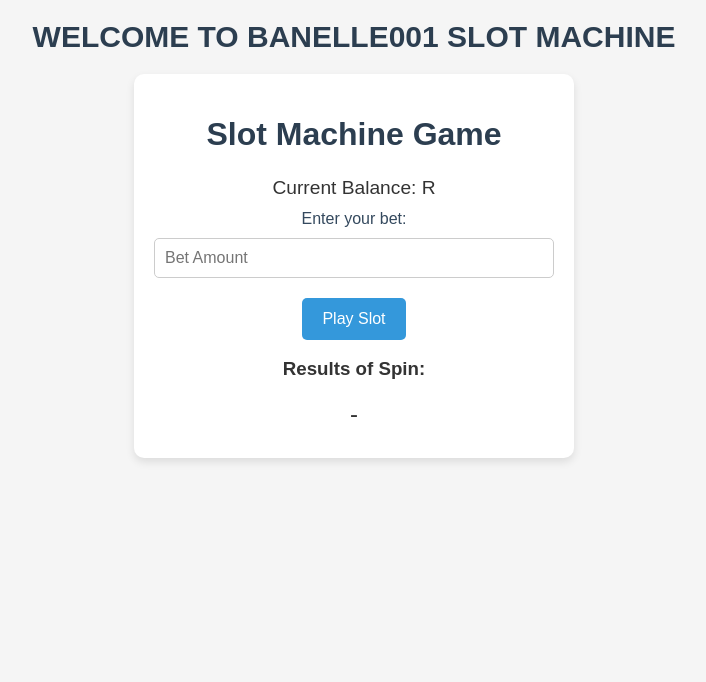
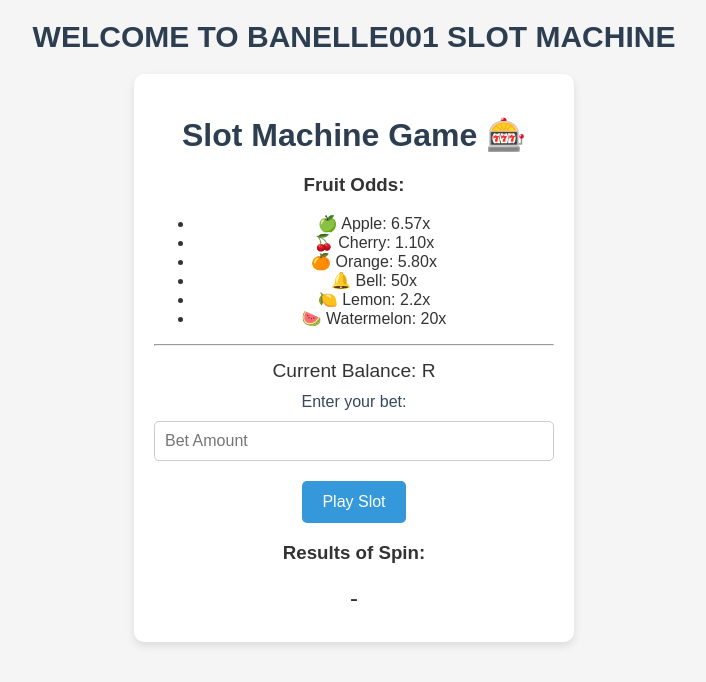
Before and after one commit to Banelle001/py_slot_game, a Flask app: page / in a window 1280 px wide. Shown: the top 682 px of the page, without its empty margins (286-992 px from the left). Run offline with Flask 3, Linux system fonts and the light colour scheme.

Commit message:
index.html

```diff
--- a/slot machine/templates/index.html
+++ b/slot machine/templates/index.html
@@ -15,8 +15,19 @@
 </head>
 <body>
     <h1 style="text-align:center; font-family: Arial, sans-serif; font-size:30px;" > WELCOME TO BANELLE001 SLOT MACHINE </h1>
-    <div class="container">
-        <h1>Slot Machine Game</h1>
+	<div class="container">
+    <h1>Slot Machine Game 🎰</h1>
+
+    <h3>Fruit Odds:</h3>
+    <ul>
+        <li>🍏 Apple: 6.57x</li>
+        <li>🍒 Cherry: 1.10x</li>
+        <li>🍊 Orange: 5.80x</li>
+        <li>🔔 Bell: 50x</li>
+        <li>🍋 Lemon: 2.2x</li>
+        <li>🍉 Watermelon: 20x</li>
+    </ul>
+<hr>
         <p>Current Balance: R<span id="balance"></span></p>
 
         <div>
@@ -31,6 +42,7 @@
 
         <h3>Results of Spin:</h3>
         <p id="spinDisplay">-</p>
+
     </div>
 
     <script>
```
